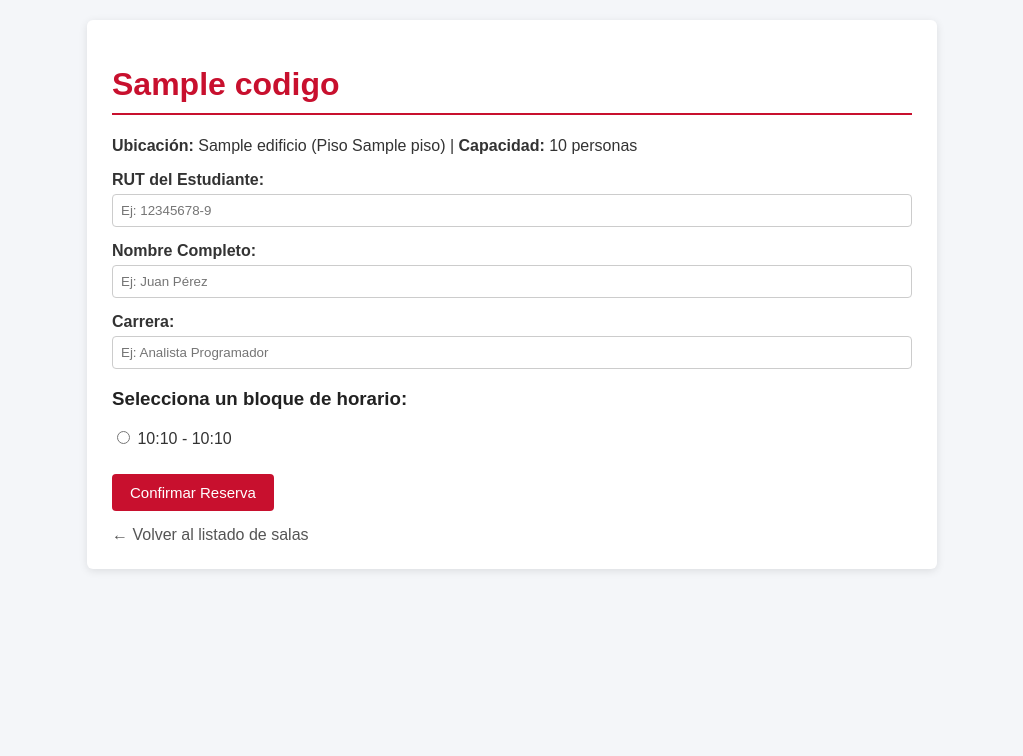
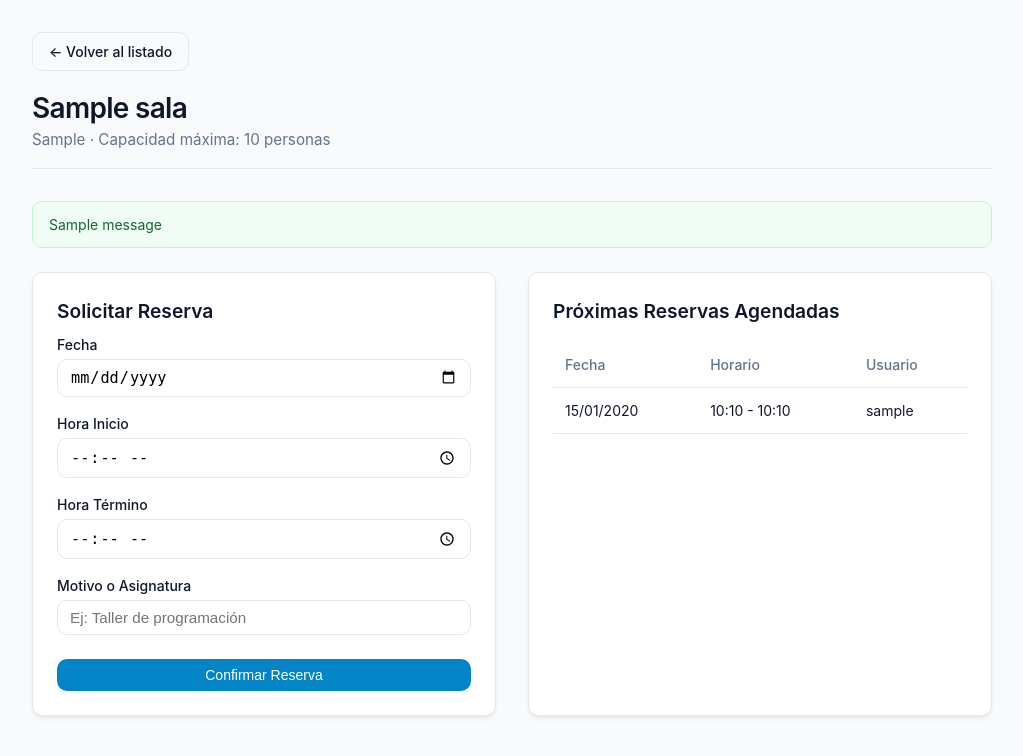
Before and after one commit to basti4nL4bs/Sis.ReservaDeSalasINACAP, a Django app: template salas/templates/salas/detail.html in a window 1280 px wide. Shown: the top 756 px of the page, without its empty margins (128-1151 px from the left). Run offline with Django 4.2, Linux system fonts and the light colour scheme; the template is opened without the code that fills it: most values are stand-ins (such as "Sample title", 1, 10 or a date in 2020); one stand-in notice (Sample message) is shown.

Commit message:
Actualizacion final para cierre de proyecto

```diff
--- a/salas/static/salas/style.css
+++ b/salas/static/salas/style.css
@@ -1,100 +1,177 @@
+:root {
+  --bg-color: #f8fafc;
+  --card-bg: #ffffff;
+  --text-main: #0f172a;
+  --text-muted: #64748b;
+  --border-color: #e2e8f0;
+  --primary: #0284c7;
+  --primary-hover: #0369a1;
+  --success-bg: #f0fdf4;
+  --success-text: #166534;
+  --error-bg: #fef2f2;
+  --error-text: #991b1b;
+  --radius: 10px;
+  --shadow: 0 4px 6px -1px rgb(0 0 0 / 0.05), 0 2px 4px -2px rgb(0 0 0 / 0.05);
+}
+
+* {
+  box-sizing: border-box;
+  margin: 0;
+  padding: 0;
+}
+
 body {
-    font-family: Arial, sans-serif;
-    background-color: #f4f6f9;
-    color: #333;
-    margin: 0;
-    padding: 20px;
+  font-family: -apple-system, BlinkMacSystemFont, "Segoe UI", Roboto, "Helvetica Neue", Arial, sans-serif;
+  background-color: var(--bg-color);
+  color: var(--text-main);
+  line-height: 1.5;
+  padding: 2rem 1rem;
 }
 
 .container {
-    max-width: 800px;
-    margin: 0 auto;
-    background: #fff;
-    padding: 25px;
-    border-radius: 6px;
-    box-shadow: 0 2px 8px rgba(0,0,0,0.1);
+  max-width: 960px;
+  margin: 0 auto;
 }
 
-h1 {
-    color: #c8102e; /* Rojo INACAP */
-    border-bottom: 2px solid #c8102e;
-    padding-bottom: 10px;
+.header {
+  margin-bottom: 2rem;
+  border-bottom: 1px solid var(--border-color);
+  padding-bottom: 1rem;
 }
 
-h2, h3 {
-    color: #222;
+.header h1 {
+  font-size: 1.75rem;
+  font-weight: 600;
+  letter-spacing: -0.025em;
 }
 
-ul {
-    list-style: none;
-    padding: 0;
+.header p {
+  color: var(--text-muted);
+  font-size: 0.95rem;
 }
 
-li {
-    padding: 10px;
-    margin-bottom: 8px;
-    background: #fafafa;
-    border-left: 4px solid #c8102e;
+.grid {
+  display: grid;
+  grid-template-columns: repeat(auto-fill, minmax(280px, 1fr));
+  gap: 1.25rem;
+}
+
+.card {
+  background-color: var(--card-bg);
+  border: 1px solid var(--border-color);
+  border-radius: var(--radius);
+  padding: 1.5rem;
+  box-shadow: var(--shadow);
+}
+
+.card-title {
+  font-size: 1.2rem;
+  font-weight: 600;
+  margin-bottom: 0.5rem;
+}
+
+.card-meta {
+  color: var(--text-muted);
+  font-size: 0.875rem;
+  margin-bottom: 1rem;
+}
+
+.btn {
+  display: inline-block;
+  background-color: var(--primary);
+  color: #ffffff;
+  padding: 0.5rem 1rem;
+  font-size: 0.875rem;
+  font-weight: 500;
+  border-radius: var(--radius);
+  text-decoration: none;
+  border: none;
+  cursor: pointer;
+  transition: background-color 0.15s ease;
+}
+
+.btn:hover {
+  background-color: var(--primary-hover);
+}
+
+.btn-secondary {
+  background-color: transparent;
+  color: var(--text-main);
+  border: 1px solid var(--border-color);
+}
+
+.btn-secondary:hover {
+  background-color: #f1f5f9;
 }
 
 .form-group {
-    margin-bottom: 15px;
+  margin-bottom: 1rem;
 }
 
 .form-group label {
-    display: block;
-    font-weight: bold;
-    margin-bottom: 5px;
+  display: block;
+  font-size: 0.875rem;
+  font-weight: 500;
+  margin-bottom: 0.25rem;
 }
 
-.form-group input[type="text"] {
-    width: 100%;
-    padding: 8px;
-    box-sizing: border-box;
-    border: 1px solid #ccc;
-    border-radius: 4px;
+.form-control {
+  width: 100%;
+  padding: 0.5rem 0.75rem;
+  border: 1px solid var(--border-color);
+  border-radius: var(--radius);
+  font-size: 0.95rem;
+  background-color: #ffffff;
+  outline: none;
 }
 
-.error-msg {
-    color: #d9534f;
-    font-weight: bold;
-    background-color: #fdf7f7;
-    padding: 10px;
-    border: 1px solid #d9534f;
-    border-radius: 4px;
+.form-control:focus {
+  border-color: var(--primary);
 }
 
-.btn-primary {
-    background-color: #c8102e;
-    color: white;
-    padding: 10px 18px;
-    border: none;
-    border-radius: 4px;
-    cursor: pointer;
-    font-size: 15px;
+.badge {
+  display: inline-block;
+  padding: 0.25rem 0.5rem;
+  font-size: 0.75rem;
+  font-weight: 600;
+  border-radius: 9999px;
+  background-color: #e0f2fe;
+  color: #0369a1;
 }
 
-.btn-primary:hover {
-    background-color: #a00d25;
+.alert {
+  padding: 0.75rem 1rem;
+  border-radius: var(--radius);
+  margin-bottom: 1.5rem;
+  font-size: 0.875rem;
 }
 
-.badge-disponible {
-    color: #28a745;
-    font-weight: bold;
+.alert-success {
+  background-color: var(--success-bg);
+  color: var(--success-text);
+  border: 1px solid #bbf7d0;
 }
 
-.badge-ocupado {
-    color: #6c757d;
-    text-decoration: line-through;
+.alert-error {
+  background-color: var(--error-bg);
+  color: var(--error-text);
+  border: 1px solid #fecaca;
 }
 
-.link-back {
-    display: inline-block;
-    margin-top: 15px;
-    color: #555;
-    text-decoration: none;
+.table {
+  width: 100%;
+  border-collapse: collapse;
+  margin-top: 1rem;
+  font-size: 0.875rem;
 }
 
-.link-back:hover {
-    text-decoration: underline;
+.table th, .table td {
+  padding: 0.75rem;
+  text-align: left;
+  border-bottom: 1px solid var(--border-color);
 }
+
+.table th {
+  color: var(--text-muted);
+  font-weight: 500;
+}
--- a/salas/templates/salas/detail.html
+++ b/salas/templates/salas/detail.html
@@ -3,61 +3,82 @@
 <html lang="es">
 <head>
   <meta charset="UTF-8">
-    <title>Reservar {{ salaestudio.codigo }}</title>
+  <meta name="viewport" content="width=device-width, initial-scale=1.0">
+  <title>{{ sala.nombre }} - Reserva de Salas</title>
   <link rel="stylesheet" href="{% static 'salas/style.css' %}">
 </head>
 <body>
   <div class="container">
-        <h1>{{ salaestudio.codigo }}</h1>
-        <p><strong>Ubicación:</strong> {{ salaestudio.edificio }} (Piso {{ salaestudio.piso }}) | <strong>Capacidad:</strong> {{ salaestudio.capacidad }} personas</p>
+    <header class="header">
+      <a href="{% url 'salas:index' %}" class="btn btn-secondary" style="margin-bottom: 1rem;">← Volver al listado</a>
+      <h1>{{ sala.nombre }}</h1>
+      <p>{{ sala.get_tipo_display }} · Capacidad máxima: {{ sala.capacidad }} personas</p>
+    </header>
 
-        {% if error_message %}
-            <div class="error-msg">{{ error_message }}</div><br>
+    {% if messages %}
+      {% for message in messages %}
+        <div class="alert {% if message.tags == 'error' %}alert-error{% else %}alert-success{% endif %}">
+          {{ message }}
+        </div>
+      {% endfor %}
     {% endif %}
 
-        <form action="{% url 'salas:reservar' salaestudio.id %}" method="post">
+    <div class="grid" style="grid-template-columns: 1fr 1fr; gap: 2rem;">
+      <div class="card">
+        <h2 class="card-title">Solicitar Reserva</h2>
+        <form action="{% url 'salas:reservar' sala.id %}" method="post">
           {% csrf_token %}
 
           <div class="form-group">
-                <label for="rut">RUT del Estudiante:</label>
-                <input type="text" id="rut" name="rut" placeholder="Ej: 12345678-9" required>
+            <label for="fecha">Fecha</label>
+            <input type="date" id="fecha" name="fecha" class="form-control" required>
           </div>
 
           <div class="form-group">
-                <label for="nombre">Nombre Completo:</label>
-                <input type="text" id="nombre" name="nombre" placeholder="Ej: Juan Pérez" required>
+            <label for="hora_inicio">Hora Inicio</label>
+            <input type="time" id="hora_inicio" name="hora_inicio" class="form-control" required>
           </div>
 
           <div class="form-group">
-                <label for="carrera">Carrera:</label>
-                <input type="text" id="carrera" name="carrera" placeholder="Ej: Analista Programador">
+            <label for="hora_fin">Hora Término</label>
+            <input type="time" id="hora_fin" name="hora_fin" class="form-control" required>
           </div>
 
-            <h3>Selecciona un bloque de horario:</h3>
-            {% for bloque in salaestudio.bloques.all %}
-                {% if not bloque.esta_reservado %}
-                    <div style="margin-bottom: 8px;">
-                        <input type="radio" name="bloque" id="bloque{{ forloop.counter }}" value="{{ bloque.id }}">
-                        <label for="bloque{{ forloop.counter }}">
-                            {{ bloque.hora_inicio|time:"H:i" }} - {{ bloque.hora_fin|time:"H:i" }}
-                        </label>
+          <div class="form-group">
+            <label for="motivo">Motivo o Asignatura</label>
+            <input type="text" id="motivo" name="motivo" class="form-control" placeholder="Ej: Taller de programación">
           </div>
+
+          <button type="submit" class="btn" style="width: 100%; margin-top: 0.5rem;">Confirmar Reserva</button>
+        </form>
+      </div>
+
+      <div class="card">
+        <h2 class="card-title">Próximas Reservas Agendadas</h2>
+        {% if reservas %}
+          <table class="table">
+            <thead>
+              <tr>
+                <th>Fecha</th>
+                <th>Horario</th>
+                <th>Usuario</th>
+              </tr>
+            </thead>
+            <tbody>
+              {% for res in reservas %}
+                <tr>
+                  <td>{{ res.fecha|date:"d/m/Y" }}</td>
+                  <td>{{ res.hora_inicio|time:"H:i" }} - {{ res.hora_fin|time:"H:i" }}</td>
+                  <td>{{ res.usuario.username }}</td>
+                </tr>
+              {% endfor %}
+            </tbody>
+          </table>
         {% else %}
-                    <div style="margin-bottom: 8px;">
-                        <span class="badge-ocupado">
-                            {{ bloque.hora_inicio|time:"H:i" }} - {{ bloque.hora_fin|time:"H:i" }} (Ocupado)
-                        </span>
+          <p class="card-meta" style="margin-top: 1rem;">No hay reservas registradas para este espacio.</p>
+        {% endif %}
       </div>
-                {% endif %}
-            {% empty %}
-                <p>No hay bloques configurados para esta sala.</p>
-            {% endfor %}
-
-            <br>
-            <input type="submit" class="btn-primary" value="Confirmar Reserva">
-        </form>
-
-        <a class="link-back" href="{% url 'salas:index' %}">← Volver al listado de salas</a>
+    </div>
   </div>
 </body>
 </html>
```
Also changed, not shown: salas/templates/salas/index.html (+33 -18 lines), salas/templates/salas/results.html (+45 -24 lines), README.txt. Lines whose indentation alone changed are shown as unchanged.
